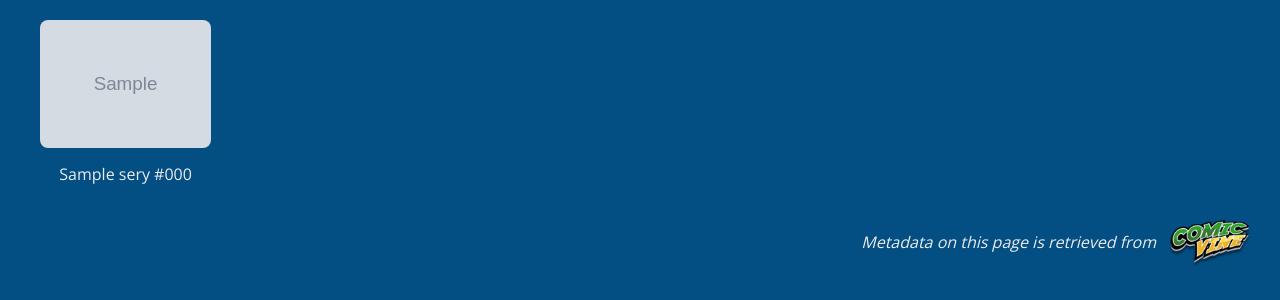
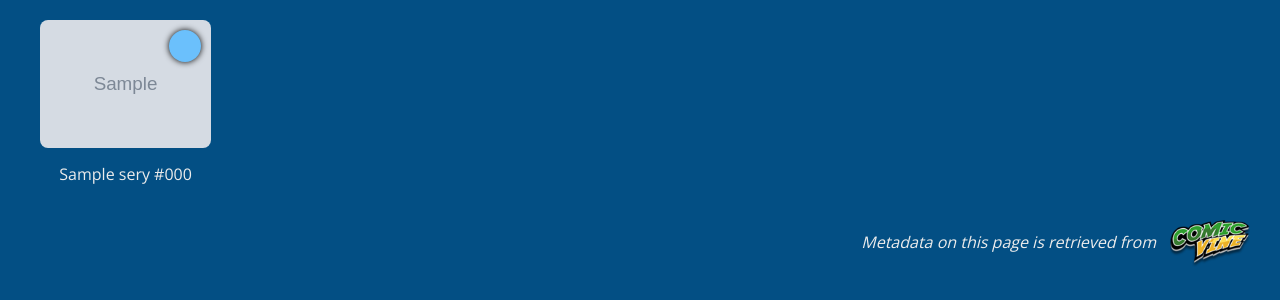
Before and after one commit to bpepple/bamf, a Django app: page /issue/page1/ in a window 1280 px wide. Shown: the part 50-350 px from the top of the page. Run offline with Django 3.2, Linux system fonts and the light colour scheme; tables that the repository leaves empty hold one stand-in row (values such as "Sample post"); grey boxes marked "Sample" are stand-in pictures; some libraries are stand-ins or nearby versions.

Commit message:
Add icon to Recently Added view to show read status. Fixe #20
* For now I've just added an icon overlay for Unread & Partially Read status. Down the road it would be nice to use the Font Awesom icons to differentiate between the two statuses.

```diff
--- a/comics/templates/comics/issue_list.html
+++ b/comics/templates/comics/issue_list.html
@@ -15,7 +15,11 @@
                     {% if issue.cover %}
                         <img src="{{ issue.cover.url }}" alt = "{{ issue }}" >
                     {% else %}
-                        <img src="{% static 'site/image-not-found.png' %}" alt="{{ issue }}" >
+                        <img src="{% static 'site/image-not-found.png' %}" alt="Image not found" >
+                    {% endif %}
+                    {# TODO: Use font awesome icons to differentiate between Unread & Partially Read #}
+                    {% if issue.status < 2 %}
+                        <div class="status"></div>
                     {% endif %}
                 </a>
                 <a href="{% url 'issue:detail' issue.slug %}"><p>{{ issue }}</p></a>
--- a/static/site/style.css
+++ b/static/site/style.css
@@ -372,6 +372,17 @@ a.button.import-comics {
     border-radius: 8px;
 }
 
+.all-series li .status {
+    position: absolute;
+    right: 20px;
+    top: 20px;
+    width: 32px;
+    height: 32px;
+    background: #6bc0fc;
+    box-shadow: 0px 0px 6px #000000;
+    border-radius: 16px;
+}
+
 .all-series li .unread-count {
     position: absolute;
     top: 0px;
@@ -674,7 +685,6 @@ a.button.import-comics {
     top: 5px;
     right: 5px;
     color: #6bc0fc;
-    text-shadow: 0px 0px 6px #000000;
 }
 
 /*
```
